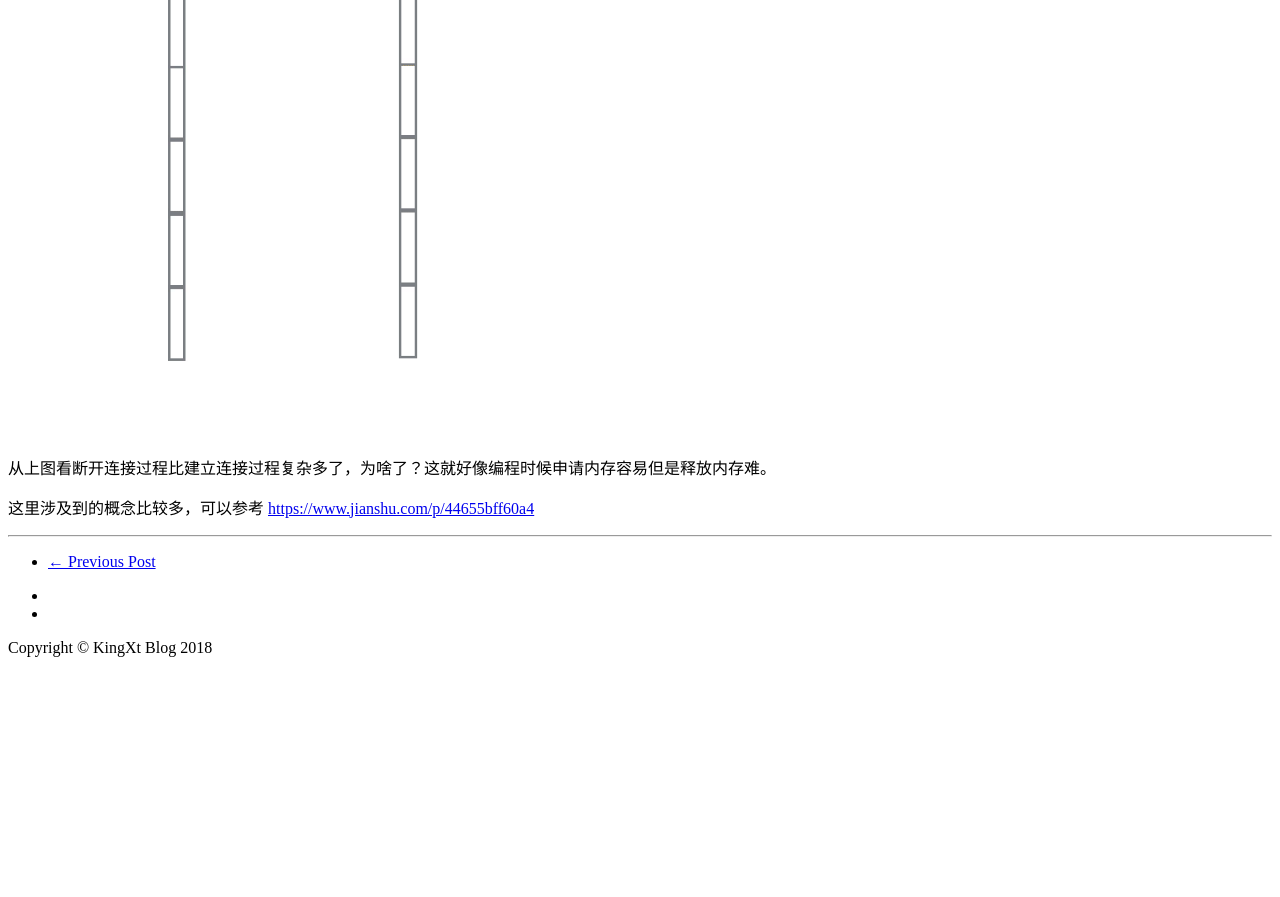
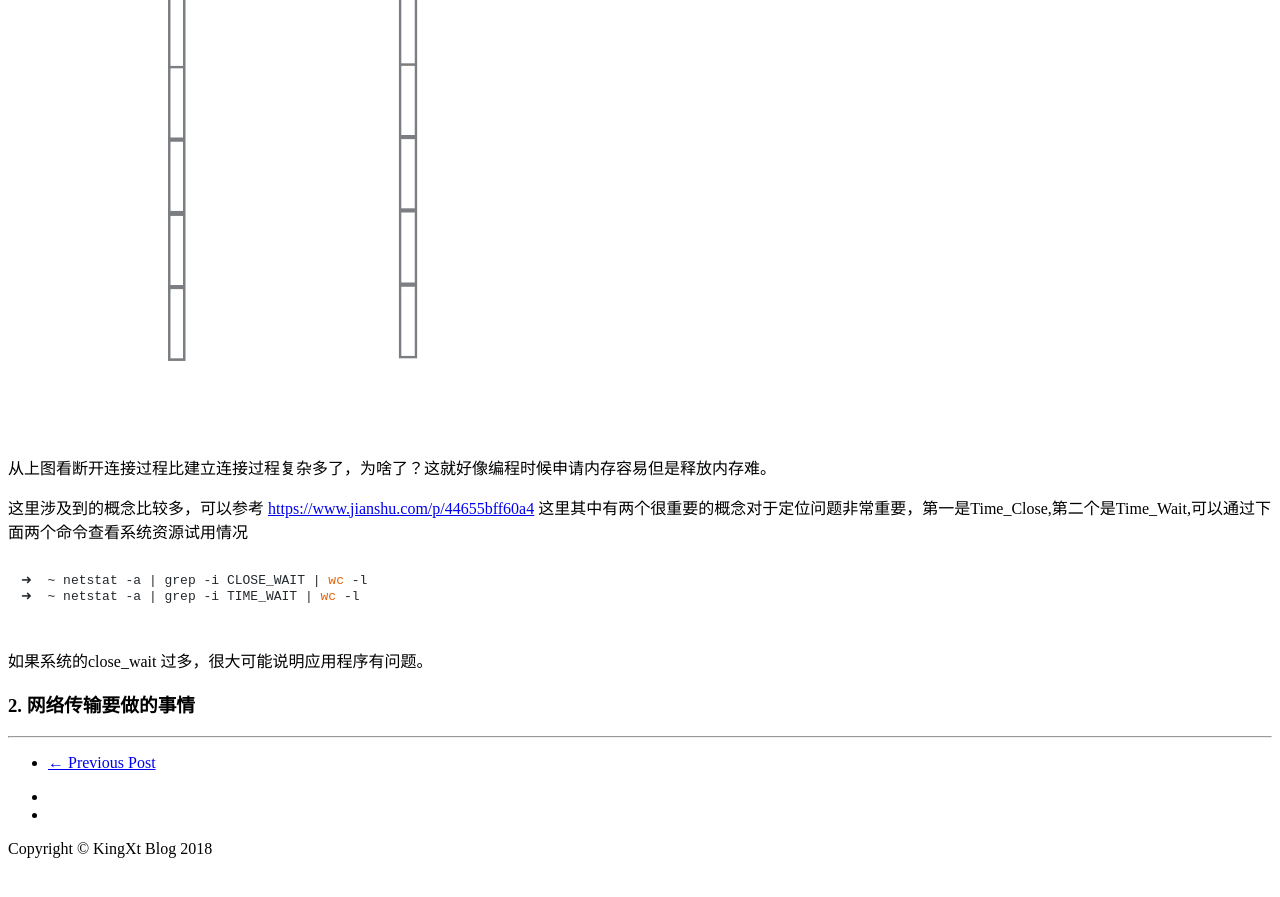
Before and after one commit to kingxt/kingxt.github.io, a Jekyll site: the page built from _posts/2018-10-14-网络是怎样连接的.md, in a window 1280 px wide and 900 px high, scrolled down 4990 px. Shown: the top 897 px of the window. Built offline with Jekyll 4.4.1, drawn with Linux system fonts in a browser that asks for light colours; nearby versions of some CDN libraries; comment, search, counter and statistics services are not loaded; before the commit the page ends 5689 px from its top, so only the background shows below that.

Commit message:
update post

````diff
--- a/_posts/2018-10-14-网络是怎样连接的.md
+++ b/_posts/2018-10-14-网络是怎样连接的.md
@@ -78,3 +78,14 @@ TCP发送数据完需要关闭socket通道，就需要经历四次挥手，如
 从上图看断开连接过程比建立连接过程复杂多了，为啥了？这就好像编程时候申请内存容易但是释放内存难。
 
 这里涉及到的概念比较多，可以参考 [https://www.jianshu.com/p/44655bff60a4](https://www.jianshu.com/p/44655bff60a4)
+这里其中有两个很重要的概念对于定位问题非常重要，第一是Time_Close,第二个是Time_Wait,可以通过下面两个命令查看系统资源试用情况
+
+```shell
+➜  ~ netstat -a | grep -i CLOSE_WAIT | wc -l
+➜  ~ netstat -a | grep -i TIME_WAIT | wc -l
+
+```
+
+如果系统的close_wait 过多，很大可能说明应用程序有问题。
+
+### 2. 网络传输要做的事情
````
